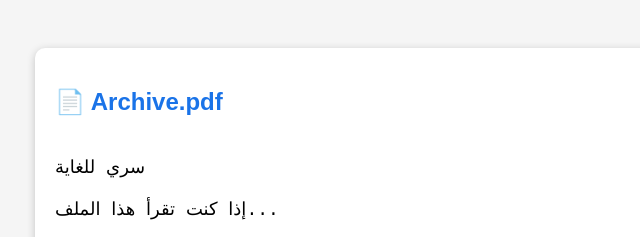
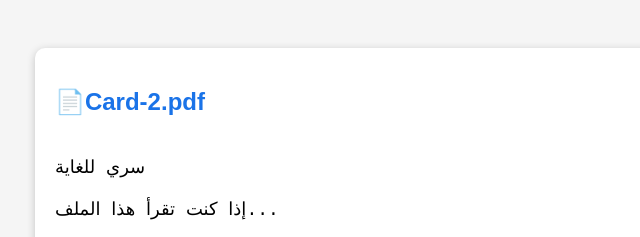
Before and after one commit to menna-222/crime-game, a plain HTML site: page document.html in a window 1280 px wide. Shown: the top 237 px of the page, 235-875 px from the left. Drawn offline with Linux system fonts and the light colour scheme.

Commit message:
Update document.html

```diff
--- a/document.html
+++ b/document.html
@@ -31,7 +31,7 @@ font-size:18px;
 
 <div class="file">
 
-<h2>📄 Archive.pdf</h2>
+<h2>📄Card-2.pdf </h2>
 
 <pre>
 
```
